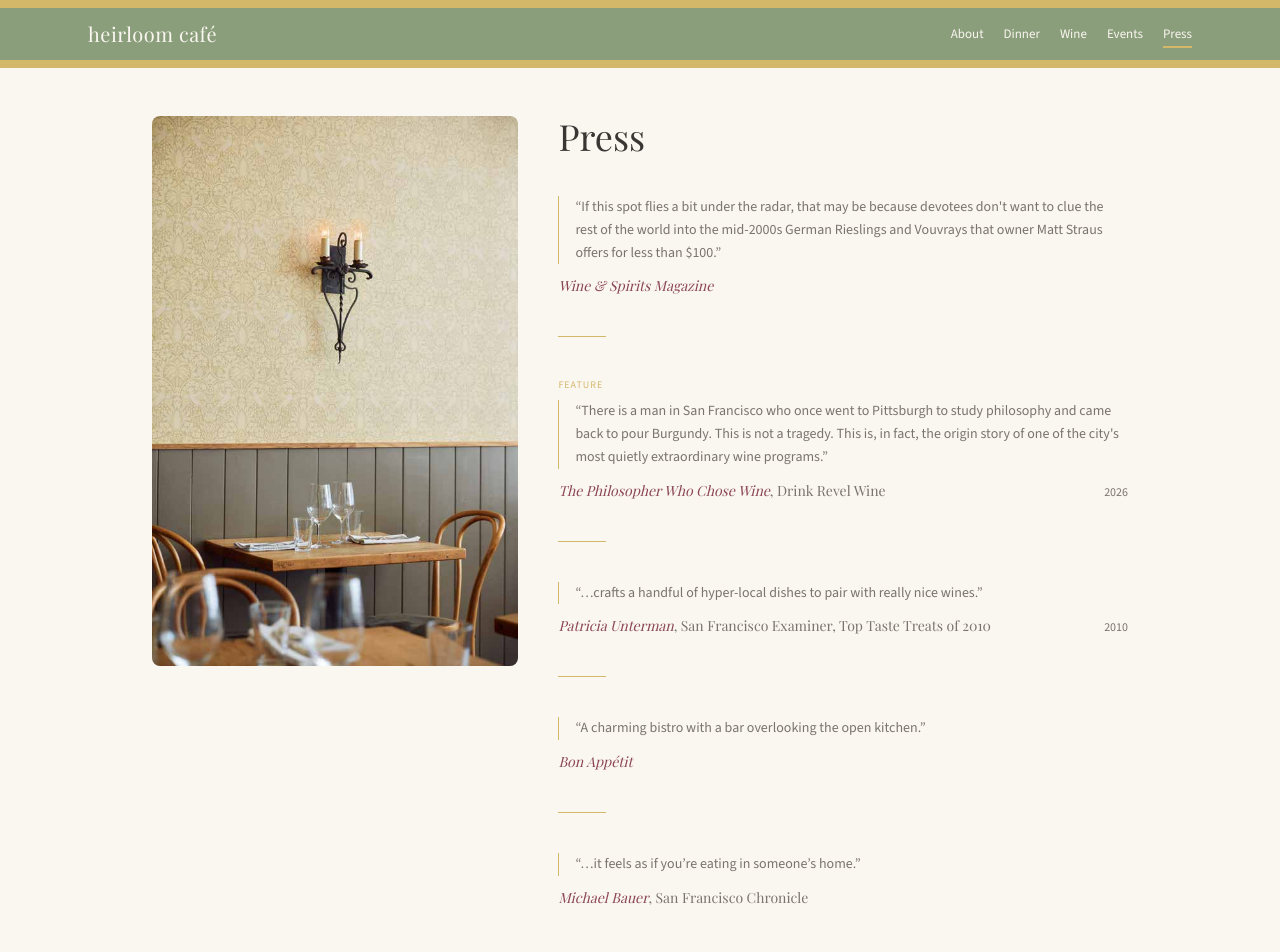
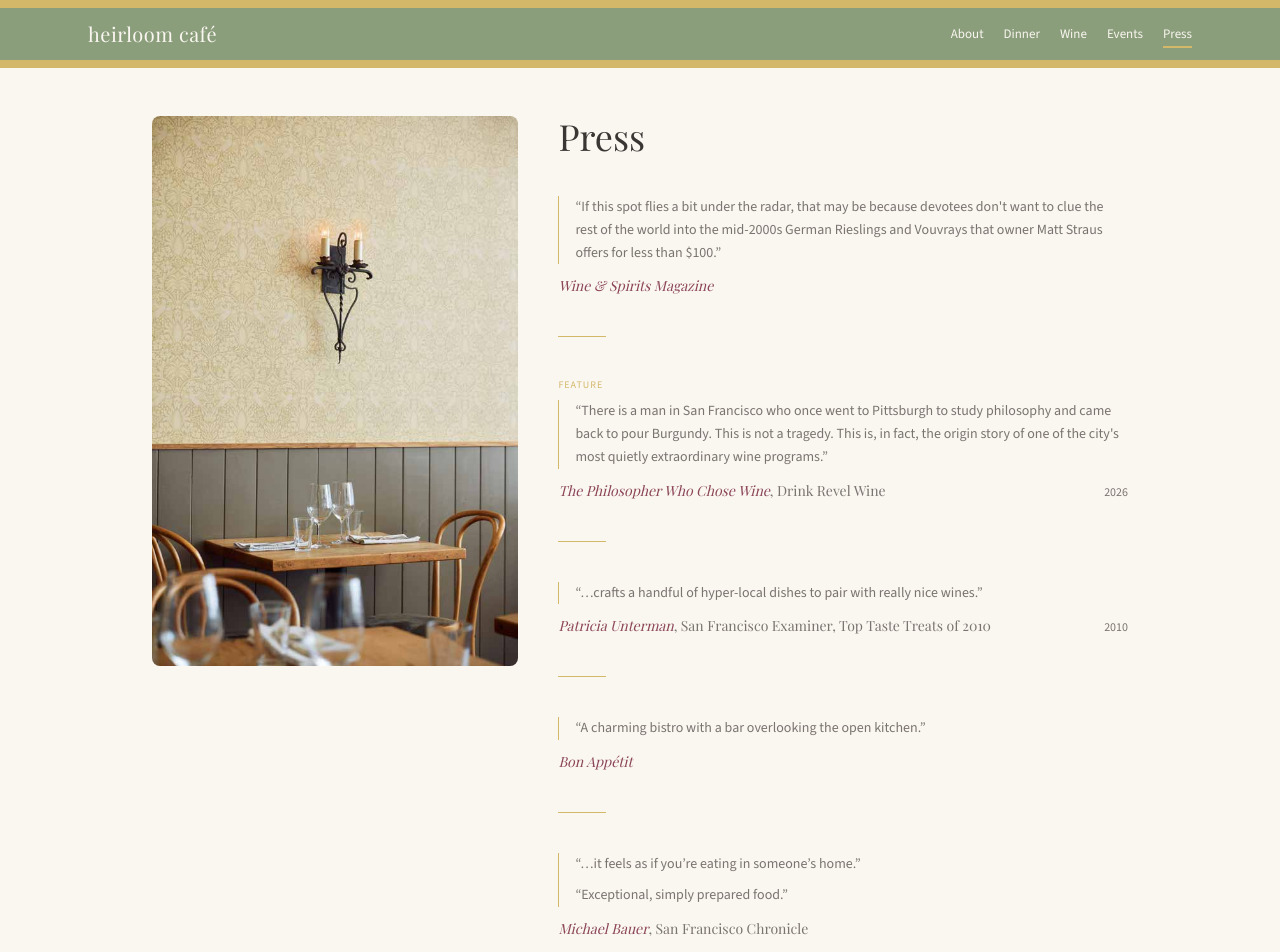
Before and after one commit to ginab61491/heirloom-cafe-test, a Next.js app: page /press in a window 1280 px wide. Shown: the top 952 px of the page. Built offline with nearby package versions, Linux system fonts and the light colour scheme; a web font is replaced by a local one.

Commit message:
Add second Michael Bauer quote to SF Chronicle press entry
Co-Authored-By: Claude Sonnet 4.6 <noreply@anthropic.com>

```diff
--- a/src/app/press/page.tsx
+++ b/src/app/press/page.tsx
@@ -32,6 +32,11 @@ export default function PressPage() {
                     <p className="text-sm text-[var(--color-warm-gray)] leading-relaxed">
                       &ldquo;{item.quote}&rdquo;
                     </p>
+                    {item.quote2 && (
+                      <p className="text-sm text-[var(--color-warm-gray)] leading-relaxed mt-2">
+                        &ldquo;{item.quote2}&rdquo;
+                      </p>
+                    )}
                   </blockquote>
 
                   <div className="flex items-baseline justify-between gap-4">
--- a/src/data/press.ts
+++ b/src/data/press.ts
@@ -4,6 +4,7 @@ export interface PressItem {
   note?: string;
   author?: string;
   quote?: string;
+  quote2?: string;
   url?: string;
   year?: number;
   isFeature?: boolean;
@@ -41,6 +42,7 @@ export const pressItems: PressItem[] = [
     source: "San Francisco Chronicle",
     author: "Michael Bauer",
     quote: "\u2026it feels as if you\u2019re eating in someone\u2019s home.",
+    quote2: "Exceptional, simply prepared food.",
   },
   {
     source: "The New York Times",
```
